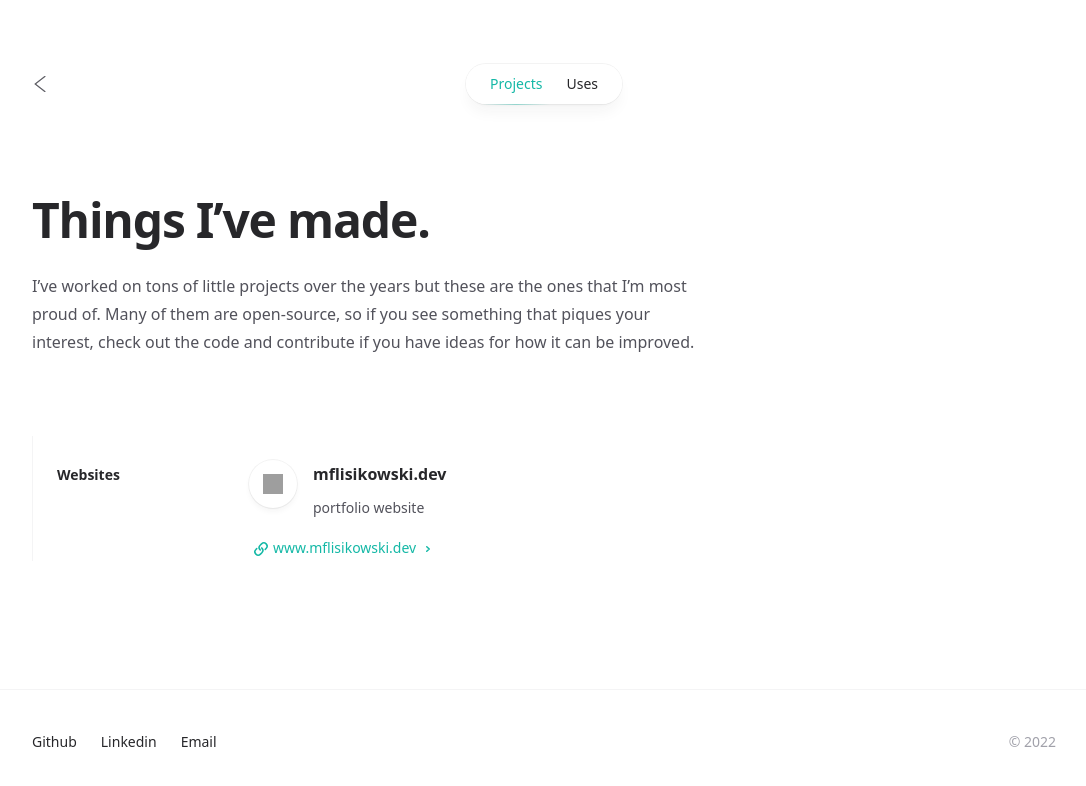
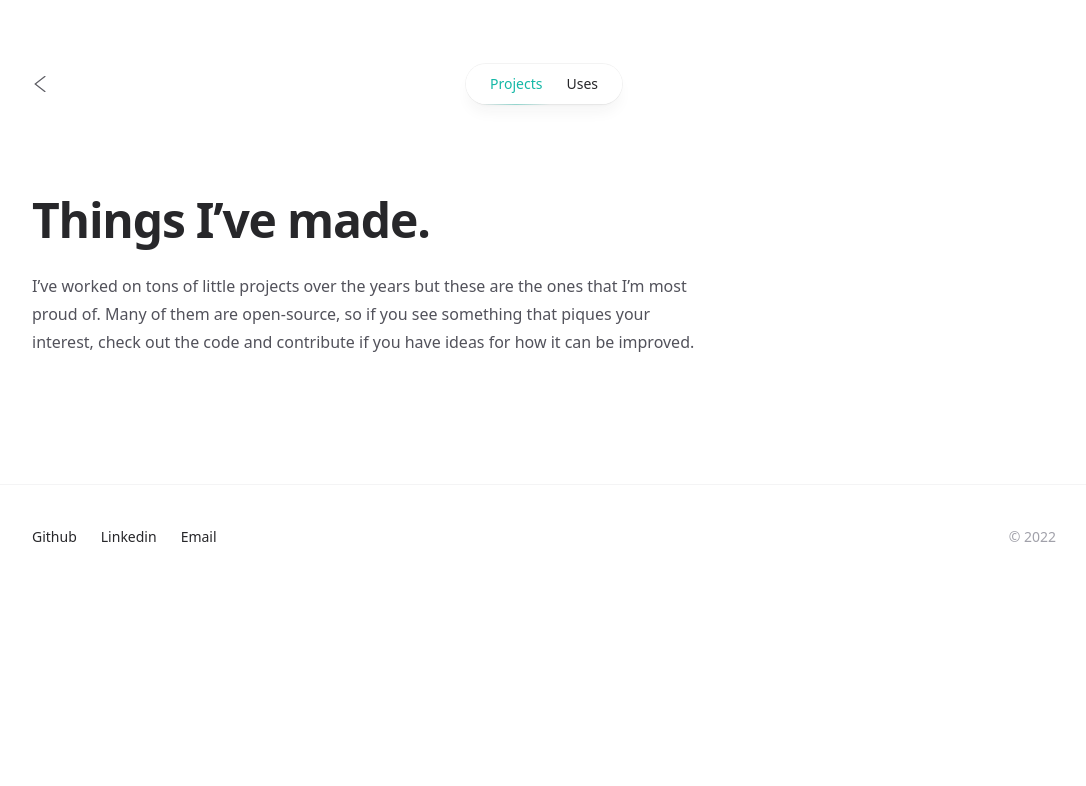
Before and after one commit to mflisikowski/old-mflisikowski, a Next.js app: page /projects in a window 1280 px wide. Shown: the top 786 px of the page, without its empty margins (96-1182 px from the left). Built offline with nearby package versions, Linux system fonts and the light colour scheme; grey boxes are pictures that could not be loaded.

Commit message:
remove temp projects array

```diff
--- a/website-config.js
+++ b/website-config.js
@@ -4,21 +4,7 @@ const projects = {
   websites: {
     id: 1,
     title: 'Websites',
-    projects: [
-      {
-        title: 'mflisikowski.dev',
-        description: 'portfolio website',
-        logo: 'https://ucarecdn.com/25a53619-c475-4cf0-9c69-c0aa123ad26f/workplacemfd.svg',
-        github: {
-          url: 'https://github.com/mflisikowski/mflisikowski',
-          label: 'www.mflisikowski.dev',
-        },
-        link: {
-          url: 'https://mflisikowski.dev',
-          label: 'www.mflisikowski.dev',
-        },
-      },
-    ],
+    projects: [],
   },
   opensource: {
     id: 2,
```
